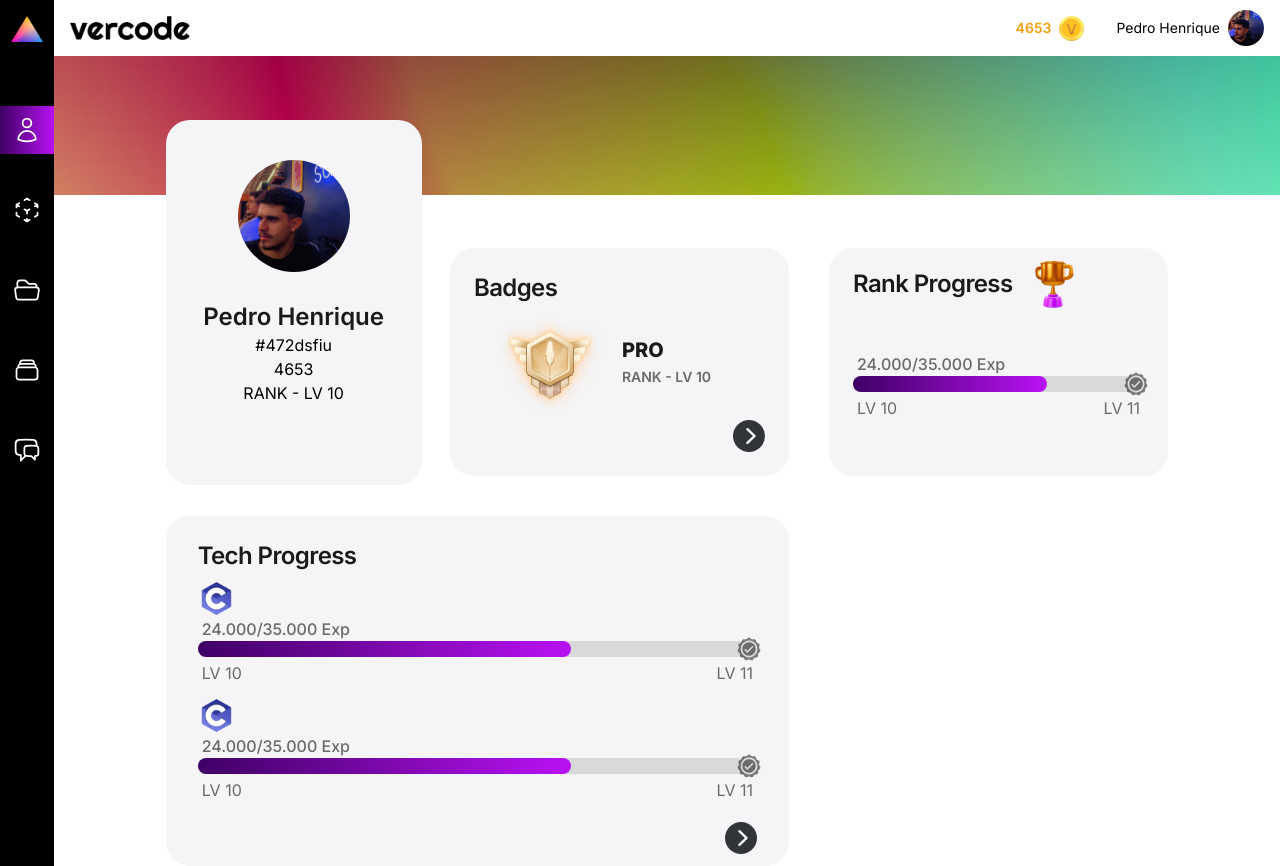
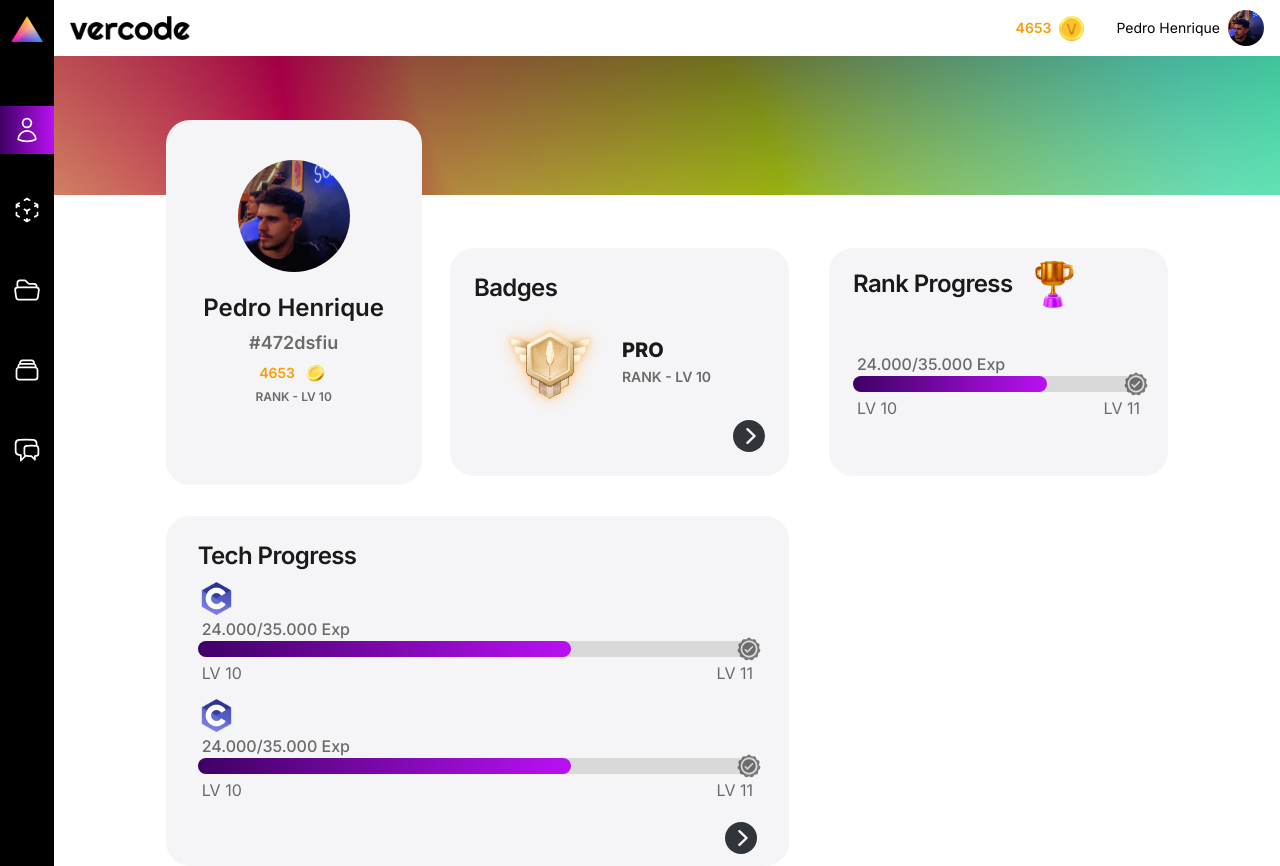
Before and after one commit to vercodeorg/vercode, a Next.js app: page /user in a window 1280 px wide. Built offline with nearby package versions, Linux system fonts and the light colour scheme.

Commit message:
feat: finished UserInfo component

```diff
--- a/app/components/UserInfoCard/index.tsx
+++ b/app/components/UserInfoCard/index.tsx
@@ -1,5 +1,6 @@
 import Image from "next/image"
 import userPic from "../../../public/eu3.jpeg"
+import Coin from "../../assets/icons/Moeda.svg"
 
 const UserInfoCard = () => {
     return (
@@ -7,11 +8,18 @@ const UserInfoCard = () => {
             <div className="lg:w-28 lg:h-28 2xl:w-32 2xl:h-32 mb-4">
                 <Image src={userPic} alt="user-photo" className="rounded-full" />
             </div>
-            <div className="flex flex-col items-center">
-                <h2 className="font-semibold text-[#1A1A1A] xl:text-2xl">Pedro Henrique</h2>
-                <p>#472dsfiu</p>
-                <p>4653</p>
-                <span>RANK - LV 10</span>
+            <h2 className="font-semibold text-[#1A1A1A] xl:text-2xl">Pedro Henrique</h2>
+            <div className="flex flex-col items-center gap-1">
+                <span className="font-semibold text-medium-gray lg:text-lg 2xl:text-xl">
+                    #472dsfiu
+                </span>
+                <div className="flex gap-2 items-center">
+                    <span className="font-semibold text-amber-500 text-sm">4653</span>
+                    <Image src={Coin} alt="coin-icon" width={25} />
+                </div>
+                <span className="font-semibold text-medium-gray 2xl:text-sm lg:text-xs">
+                    RANK - LV 10
+                </span>
             </div>
         </div>
     )
```
